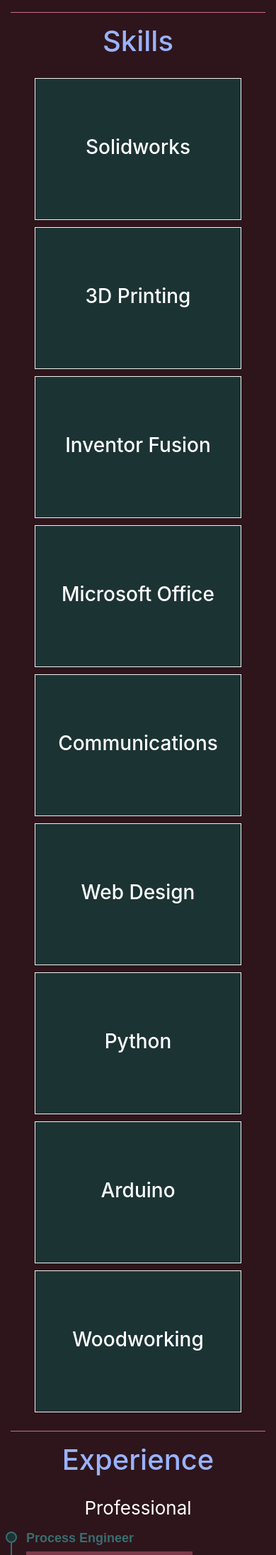
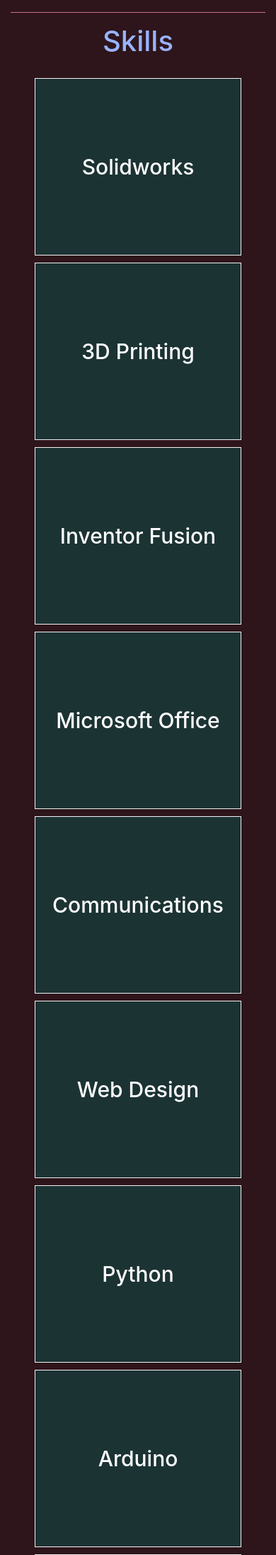
Before and after one commit to gmhull/garth.com, a Django app: page /about/ in a window 390 px wide. Shown: the part 671-2862 px from the top of the page at 71% size. Run offline with Django 3.2, Linux system fonts and the light colour scheme; some libraries are stand-ins or nearby versions.

Commit message:
Fixing cards on mobile and adjusting projects page

```diff
--- a/personal/static/css/garths.css
+++ b/personal/static/css/garths.css
@@ -56,8 +56,8 @@
   #hero {
     width: 100%;
     height: 100vh;
-    background: url("../img/Profile Pic Mobile.jpg") center right;
-    background-size: auto 100%;
+    background: url("../img/Profile Pic Mobile.jpg") center center;
+    background-size: cover;
     position: relative;
     background-attachment: scroll;
   }
@@ -361,6 +361,16 @@
   background: #2F4454;
 }
 
+#content .projects-item h4 {
+  font-size: 40px;
+  color: #99B3FF;
+}
+
+#content .projects-item p {
+  font-size: 25px;
+  color: #FFF;
+}
+
 /*--------------------------------------------------------------
 # Skills
 --------------------------------------------------------------*/
@@ -386,25 +396,9 @@
     margin-left: 12.5%;
     margin-right: 12.5%;
     margin-bottom: 10px;
-    background-color: transparent;
-    height: 200px;
+    height: 250px;
     perspective: 1000px;
   }
-}
-
-#skills .flip-card-front {
-  background-color: inherit;
-  padding-top: 80px;
-  padding-bottom: 80px;
-  border: 1px solid #f1f1f1;
-}
-
-#skills .flip-card-back {
-  background-color: inherit;
-  color: white;
-  transform: rotateY(180deg);
-  padding: 20px;
-  border: 1px solid #f1f1f1;
 }
 
 #skills .flip-card-inner {
@@ -415,40 +409,55 @@
   transition: transform 0.8s;
   transform-style: preserve-3d;
   background-color: #1c3334;
+  -webkit-backface-visibility: hidden; /* Safari */
+  backface-visibility: visible;
 }
 
-#skills .card-body .card-title {
-  color: #FFF;
-  font-size: 30px;
-  padding-top: 10px;
-}
-
-#skills .card-body .card-description {
-  color: #FFF;
-  font-size: 15px;
-  text-align: center;
-  padding-top: 15px;
-}
-
-@media (max-width: 768px) {
-  #skills .card-body .card-description {
-    color: #FFF;
-    font-size: 10px;
-    text-align: center;
-    padding-top: 15px;
-  }
-}
-
-#skills .flip-card:hover .flip-card-inner {
-  transform: rotateY(180deg);
-}
-
-#skills .flip-card-front, #skills .flip-card-back {
+#skills .flip-card-front {
+  background-color: inherit;
+  border: 1px solid #f1f1f1;
   position: absolute;
   width: 100%;
   height: 100%;
   -webkit-backface-visibility: hidden; /* Safari */
   backface-visibility: hidden;
+}
+
+#skills .flip-card-back {
+  background-color: inherit;
+  transform: rotateY(180deg);
+  padding: 5px;
+  border: 1px solid #f1f1f1;
+  position: absolute;
+  width: 100%;
+  height: 100%;
+  -webkit-backface-visibility: hidden; /* Safari */
+  backface-visibility: hidden;
+}
+
+#skills .card-title {
+  width: 100%;
+  height: auto;
+  font-size: 30px;
+  position: absolute;
+  top: 50%;
+  left: 50%;
+  transform: translate(-50%, -50%);
+}
+
+#skills .card-description {
+  width: 80%;
+  height: auto;
+  margin: 0;
+  font-size: 15px;
+  position: absolute;
+  top: 50%;
+  left: 50%;
+  transform: translate(-50%, -50%);
+}
+
+#skills .flip-card:hover .flip-card-inner {
+  transform: rotateY(180deg);
 }
 
 /*--------------------------------------------------------------
--- a/projects/templates/projects/index.html
+++ b/projects/templates/projects/index.html
@@ -11,8 +11,8 @@
         <div class="col-lg-8 col-md-6 projects-item">
           <div class="projects-info">
             <h4><a href="/projects/{{project.slug}}"> {{project.title}} </a></h4>
-            <p>{{ project.body|safe|truncatewords:80 }}</p>
-            <p>{{ project.date|date:"m-d-Y" }}</p>
+            <p>{{ project.body|safe|truncatewords:40 }}</p>
+            <p>{{ project.type }}, <i>{{ project.date|date:"m-d-Y" }}</i></p>
           </div>
         </div>
       </div>
--- a/projects/urls.py
+++ b/projects/urls.py
@@ -3,12 +3,6 @@ from django.urls import path, include, re_path
 from projects.models import Project
 from .views import ProjectListView, ProjectDetailView
 
-# urlpatterns = [
-#     path('', ListView.as_view(queryset=Project.objects.all().order_by("-date")[:25],template_name="projects/index.html")),
-#     # I want to change this to be the project title or tag I think
-#     re_path('<slug:slug>',DetailView.as_view(model=Project,template_name='projects/project.html'))
-# ]
-
 urlpatterns = [
     path('', ProjectListView.as_view(), name='project_list'),
     path('<slug:slug>', ProjectDetailView.as_view(), name='project_detail')
```
Also changed, not shown: garthdotcom/settings.py (+6 -5 lines), db.sqlite3.
